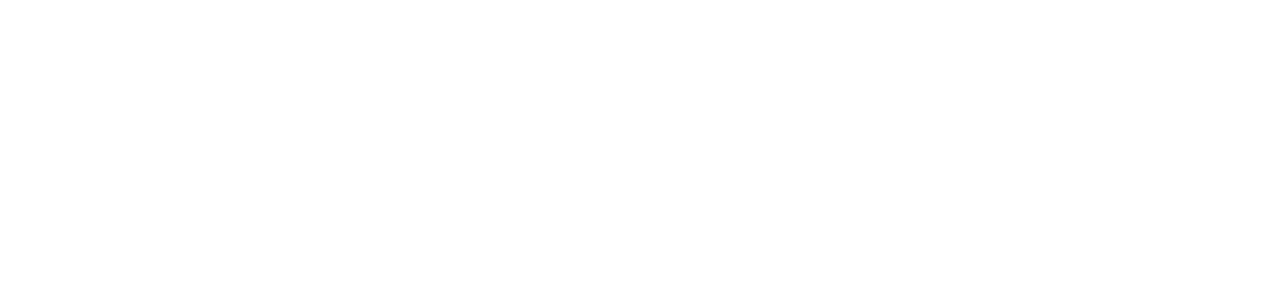
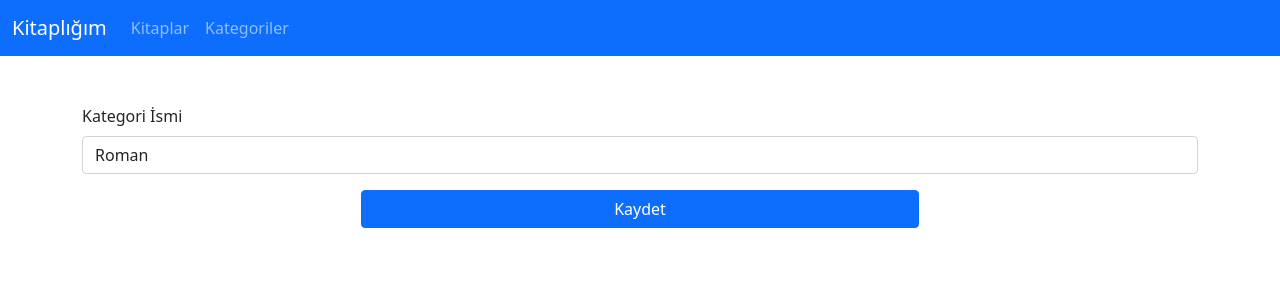
Before and after one commit to emreharman/3-sezon-haftasonu-react-library, a React (Create React App) app: page /edit-category/1 in a window 1280 px wide. Before the commit this address had no page. Shown: the top 300 px of the page. Built offline with nearby package versions, Linux system fonts and the light colour scheme; data requests are answered from the project's data file.

Commit message:
delete/edit cat&search book

```diff
--- a/src/App.js
+++ b/src/App.js
@@ -4,6 +4,7 @@ import AddBook from "./pages/AddBook";
 import EditBook from "./pages/EditBook";
 import CategoriesList from "./pages/CategoriesList";
 import AddCategory from "./pages/AddCategory";
+import EditCategory from "./pages/EditCategory";
 
 import Home from "./pages/Home";
 import { useDispatch } from "react-redux";
@@ -49,6 +50,7 @@ function App() {
         <Route path="/edit-book/:kitapId" element={<EditBook />} />
         <Route path="/categories" element={<CategoriesList />} />
         <Route path="/add-category" element={<AddCategory />} />
+        <Route path="/edit-category/:categoryId" element={<EditCategory />} />
       </Routes>
     </BrowserRouter>
   );
--- a/src/components/ListBooks.js
+++ b/src/components/ListBooks.js
@@ -11,27 +11,19 @@ const ListBooks = (props) => {
   console.log(categoriesState);
   console.log("booksState", booksState);
 
-  //const [books, setBooks] = useState(null);
+  const [filteredBooks, setFilteredBooks] = useState(null);
   //const [categories, setCategories] = useState(null);
   const [didUpdate, setDidUpdate] = useState(false);
   const [showModal, setShowModal] = useState(false);
   const [silinecekKitap, setSilinecekKitap] = useState(null);
   const [silinecekKitapIsmi, setSilinecekKitapIsmi] = useState("");
+  const [searchText, setSearchText] = useState("");
   useEffect(() => {
-    // axios
-    //   .get("http://localhost:3004/books")
-    //   .then((resBook) => {
-    //     console.log(resBook);
-    //     setBooks(resBook.data);
-    //     // axios
-    //     //   .get("http://localhost:3004/categories")
-    //     //   .then((resCat) => {
-    //     //     setCategories(resCat.data);
-    //     //   })
-    //     //   .catch((err) => console.log("categories err", err));
-    //   })
-    //   .catch((err) => console.log("books err", err));
-  }, [didUpdate]);
+    const filtered = booksState.books.filter((item) =>
+      item.name.toLowerCase().includes(searchText)
+    );
+    setFilteredBooks(filtered);
+  }, [searchText]);
   const kitapSil = (id) => {
     console.log(`http://localhost:3004/books/${id}`);
     axios
@@ -44,12 +36,26 @@ const ListBooks = (props) => {
       })
       .catch((err) => console.log(err));
   };
-  if (booksState.success !== true || categoriesState.success !== true) {
+  if (
+    booksState.success !== true ||
+    categoriesState.success !== true ||
+    filteredBooks === null
+  ) {
     return <Loading />;
   }
   return (
     <div className="container my-5">
-      <div className="my-3 d-flex justify-content-end">
+      <div className="my-3 d-flex justify-content-between">
+        <div className="w-75">
+          <input
+            value={searchText}
+            onChange={(event) => setSearchText(event.target.value)}
+            placeholder="Aranacak kitap ismi..."
+            type="text"
+            className="form-control"
+            id="exampleInputEmail1"
+          />
+        </div>
         <Link to="/add-book" className="btn btn-primary">
           Kitap Ekle
         </Link>
@@ -69,7 +75,7 @@ const ListBooks = (props) => {
           </tr>
         </thead>
         <tbody>
-          {booksState.books.map((book) => {
+          {filteredBooks.map((book) => {
             const category = categoriesState.categories.find(
               (cat) => cat.id == book.categoryId
             );
@@ -96,7 +102,7 @@ const ListBooks = (props) => {
                       Delete
                     </button>
                     <Link
-                      to={`edit-book/${book.id}`}
+                      to={`/edit-book/${book.id}`}
                       className="btn btn-sm btn-outline-secondary"
                     >
                       Edit
--- a/src/components/ListCategories.js
+++ b/src/components/ListCategories.js
@@ -7,8 +7,8 @@ import axios from "axios";
 
 const ListCategories = () => {
   const dispatch = useDispatch();
-  const { categoriesState } = useSelector((state) => state);
-  console.log("catState", categoriesState);
+  const { categoriesState, booksState } = useSelector((state) => state);
+  console.log("booksState", booksState);
 
   const [showDeleteModal, setShowDeleteModal] = useState(false);
   const [silinecekCategory, setSilinecekCategory] = useState(null);
@@ -24,6 +24,13 @@ const ListCategories = () => {
       .then((res) => {
         console.log(res.data);
         dispatch({ type: "DELETE_CATEGORY", payload: id });
+        const booksHasCategory = booksState.books.filter(
+          (item) => item.categoryId == id
+        );
+        console.log("booksHasCategory", booksHasCategory);
+        booksHasCategory.map((item) =>
+          dispatch({ type: "DELETE_BOOK", payload: item.id })
+        );
       })
       .catch((err) => console.log("deleteCategoryErr", err));
   };
@@ -69,7 +76,7 @@ const ListCategories = () => {
                       Delete
                     </button>
                     <Link
-                      to={`edit-category/${category.id}`}
+                      to={`/edit-category/${category.id}`}
                       className="btn btn-sm btn-outline-secondary"
                     >
                       Edit
--- /dev/null
+++ b/src/pages/EditCategory.js
@@ -0,0 +1,92 @@
+import React, { useEffect, useState } from "react";
+import { useParams, useNavigate } from "react-router-dom";
+import axios from "axios";
+import { useDispatch } from "react-redux";
+
+import Header from "../components/Header";
+import Loading from "../components/Loading";
+
+const EditCategory = (props) => {
+  const dispatch = useDispatch();
+  const navigate = useNavigate();
+  const [category, setCategory] = useState(null);
+  const [allCategories, setAllCategories] = useState(null);
+  const [newCategoryName, setNewCategoryName] = useState("");
+  const params = useParams();
+  console.log(params.categoryId);
+
+  useEffect(() => {
+    axios
+      .get(`http://localhost:3004/categories`)
+      .then((res) => {
+        console.log(res.data);
+        setAllCategories(res.data);
+        const myCategory = res.data.find(
+          (item) => item.id == params.categoryId
+        );
+        setCategory(myCategory);
+        setNewCategoryName(myCategory.name);
+      })
+      .catch((err) => console.log("editCategoryGetErr", err));
+  }, []);
+
+  const handleEdit = (event) => {
+    event.preventDefault();
+    if (newCategoryName === "") {
+      alert("Kategori ismi boş bırakılamaz");
+      return;
+    }
+    const hasCategory = allCategories.find(
+      (item) => item.name.toLowerCase() === newCategoryName.toLowerCase()
+    );
+    console.log("hasCategory", hasCategory);
+    if (hasCategory !== undefined) {
+      alert("Bu kategori ismi zaten mevcut");
+      return;
+    }
+    const newCategory = {
+      ...category,
+      name: newCategoryName,
+    };
+    axios
+      .put(`http://localhost:3004/categories/${category.id}`, newCategory)
+      .then((res) => {
+        console.log(res.data);
+        dispatch({ type: "EDIT_CATEGORY", payload: newCategory });
+        navigate("/categories");
+      })
+      .catch((err) => console.log("editCategoryPutErr", err));
+  };
+
+  if (allCategories === null) {
+    return <Loading />;
+  }
+  return (
+    <div>
+      <Header />
+      <div className="container my-5">
+        <form onSubmit={handleEdit}>
+          <div className="mb-3">
+            <label for="exampleInputEmail1" className="form-label">
+              Kategori İsmi
+            </label>
+            <input
+              type="text"
+              className="form-control"
+              id="exampleInputEmail1"
+              value={newCategoryName}
+              onChange={(event) => setNewCategoryName(event.target.value)}
+            />
+          </div>
+          <div className="d-flex justify-content-center">
+            <button type="submit" className="btn btn-primary w-50">
+              Kaydet
+            </button>
+          </div>
+        </form>
+      </div>
+    </div>
+  );
+};
+
+export default EditCategory;
--- a/src/redux/reducers/categoriesReducer.js
+++ b/src/redux/reducers/categoriesReducer.js
@@ -44,6 +44,15 @@ const categoriesReducer = (state = initialState, action) => {
       categories: filteredCategories,
     };
   }
+  if (action.type === "EDIT_CATEGORY") {
+    const filteredCategories = state.categories.filter(
+      (item) => item.id != action.payload.id
+    );
+    return {
+      ...state,
+      categories: [...filteredCategories, action.payload],
+    };
+  }
   return state;
   // switch (action.type) {
   //   case "FETCH_CATEGORIES_START":
```
